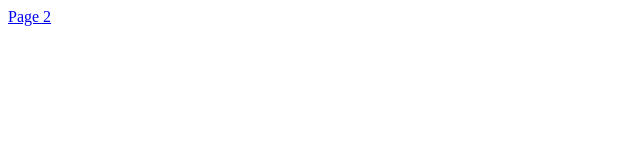
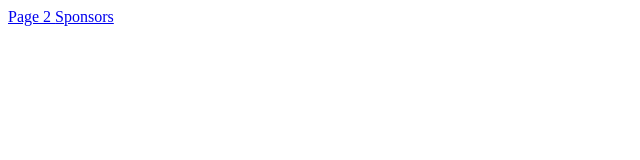
Before and after one commit to Edwin-Chan/HackPoly2017, a plain HTML site: page html/page2.html in a window 1280 px wide. Shown: the full height of the page, 0-640 px from the left. Drawn offline with Linux system fonts and the light colour scheme.

```diff
--- a/html/page2.html
+++ b/html/page2.html
@@ -3,5 +3,7 @@
 <head>
   <title>The Best Coffee - By Region</title>
   <a href = "index.html"> Page 2 </a>
+
+  <a class="nav-link nav-scroll selected" href="/#tryings">Sponsors</a>
 </head>
  </html>
```
Also changed, not shown: html/index.html (+1 -0 lines).
